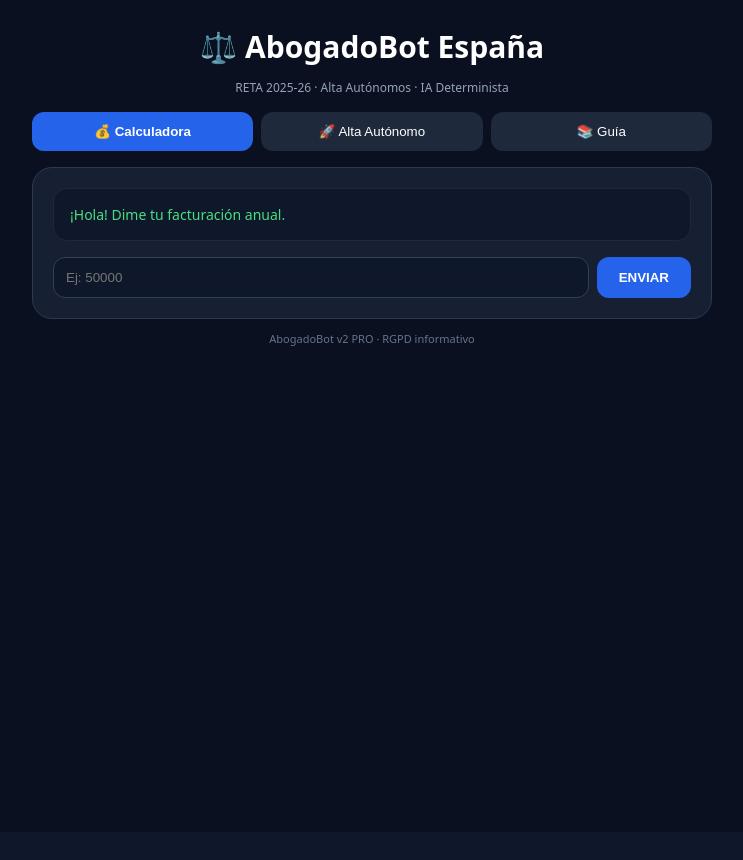
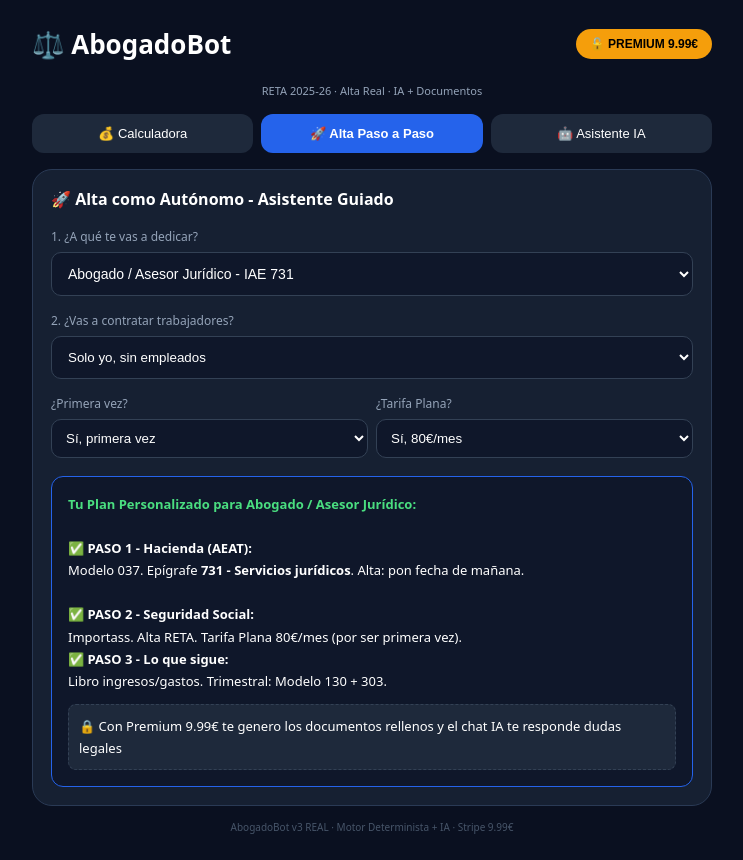
Before and after one commit to joasro901216-source/abogadobot-final, a React (Vite) app in the folder frontend/: page / in a window 1280 px wide. Shown: the whole page, without its empty margins (268-1011 px from the left). Before the commit the page ends 832 px from the top, so only its background shows below. Built offline with nearby package versions, Linux system fonts and the light colour scheme.

Commit message:
Update App.jsx

```diff
--- a/frontend/src/App.jsx
+++ b/frontend/src/App.jsx
@@ -1,105 +1,167 @@
 import { useState } from 'react'
 
+const PROFESIONES = [
+  {id:'731', label:'Abogado / Asesor Jurídico', desc:'Servicios jurídicos'},
+  {id:'763', label:'Programador / Informático', desc:'Desarrollo software'},
+  {id:'861', label:'Diseñador / Marketing / Publicista', desc:'Publicidad y diseño'},
+  {id:'651', label:'Tienda Online / E-commerce', desc:'Comercio al por menor'},
+  {id:'671', label:'Hostelería / Bar / Restaurante', desc:'Restauración'},
+  {id:'933', label:'Profesor / Formador / Coach', desc:'Enseñanza'},
+  {id:'751', label:'Agente Inmobiliario', desc:'Intermediación'},
+  {id:'721', label:'Transporte / Repartidor', desc:'Transporte mercancías'},
+  {id:'505', label:'Fontanero / Electricista / Albañil', desc:'Construcción'},
+  {id:'887', label:'Maquillador / Peluquería / Estética', desc:'Estética'},
+  {id:'722', label:'Influencer / Creador Contenido', desc:'Servicios diversos'},
+  {id:'799', label:'Consultor / Gestor', desc:'Otros servicios'},
+]
+
 export default function App(){
-  const [tab,setTab]=useState('calc')
+  const [tab,setTab]=useState('alta')
+  const [isPremium,setIsPremium]=useState(false)
+  const [showPay,setShowPay]=useState(false)
+  // calculadora
   const [input,setInput]=useState('')
   const [res,setRes]=useState(null)
-  const [alta,setAlta]=useState({tipo:'primera', tarifa:'si', epigrafe:''})
+  // alta wizard
+  const [prof,setProf]=useState(PROFESIONES[0])
+  const [trab,setTrab]=useState('solo')
+  const [primera,setPrimera]=useState('si')
+  const [tarifa,setTarifa]=useState('si')
 
   const calc=()=>{
     let txt=input.replace(/[^0-9kK]/g,'').toLowerCase()
     let f=txt.includes('k')?parseFloat(txt)*1000:parseFloat(txt)
     if(!f || f<100){ setRes('Pon ejemplo: 70000'); return }
-    let mes=230
-    if(f>6700 && f<=15000) mes=294
-    else if(f>15000 && f<=30000) mes=350
-    else if(f>30000 && f<=50000) mes=425
-    else if(f>50000) mes=530
+    let mes=230; if(f>6700 && f<=15000) mes=294; else if(f>15000 && f<=30000) mes=350; else if(f>30000 && f<=50000) mes=425; else if(f>50000) mes=530
     const anual=mes*12, gastos=Math.round(f*0.3), base=Math.round(f-gastos-anual), irpf=Math.round(base*0.20), neto=Math.round(base-irpf)
     setRes({f,mes,anual,gastos,base,irpf,neto})
   }
 
   const TabBtn=({id,label})=>(
-    <button onClick={()=>setTab(id)} style={{flex:1,padding:'12px',borderRadius:'12px',border:'none',background:tab===id?'#2563eb':'#1e293b',color:'white',fontWeight:tab===id?'700':'400',cursor:'pointer'}}>{label}</button>
+    <button onClick={()=>setTab(id)} style={{flex:1,padding:'12px',borderRadius:'12px',border:'none',background:tab===id?'#2563eb':'#1e293b',color:'white',fontWeight:tab===id?'700':'400',cursor:'pointer',fontSize:'13px'}}>{label}</button>
   )
 
   return(
     <div style={{minHeight:'100vh',background:'#0a1020',color:'white',display:'flex',justifyContent:'center',padding:'16px',fontFamily:'system-ui'}}>
       <div style={{width:'100%',maxWidth:'680px'}}>
-        <h1 style={{fontSize:'30px',fontWeight:'800',textAlign:'center',margin:'10px 0'}}>⚖️ AbogadoBot España</h1>
-        <p style={{textAlign:'center',color:'#94a3b8',fontSize:'12px',marginBottom:'16px'}}>RETA 2025-26 · Alta Autónomos · IA Determinista</p>
+        <div style={{display:'flex',justifyContent:'space-between',alignItems:'center'}}>
+          <h1 style={{fontSize:'26px',fontWeight:'800',margin:'10px 0'}}>⚖️ AbogadoBot</h1>
+          <button onClick={()=>setShowPay(true)} style={{background:isPremium?'#16a34a':'#f59e0b',border:'none',borderRadius:'20px',padding:'8px 14px',color:'black',fontWeight:'800',fontSize:'12px'}}>{isPremium?'✅ PREMIUM':'🔓 PREMIUM 9.99€'}</button>
+        </div>
+        <p style={{textAlign:'center',color:'#94a3b8',fontSize:'11px',marginBottom:'16px'}}>RETA 2025-26 · Alta Real · IA + Documentos</p>
 
         <div style={{display:'flex',gap:'8px',marginBottom:'16px'}}>
           <TabBtn id='calc' label='💰 Calculadora' />
-          <TabBtn id='alta' label='🚀 Alta Autónomo' />
-          <TabBtn id='guia' label='📚 Guía' />
+          <TabBtn id='alta' label='🚀 Alta Paso a Paso' />
+          <TabBtn id='guia' label='🤖 Asistente IA' />
         </div>
 
-        <div style={{background:'#162032',borderRadius:'20px',padding:'20px',border:'1px solid #2a3a55'}}>
+        <div style={{background:'#162032',borderRadius:'20px',padding:'18px',border:'1px solid #2a3a55'}}>
 
           {tab==='calc' && <>
-            <div style={{background:'#0f172a',borderRadius:'14px',padding:'16px',border:'1px solid #1e293b'}}>
-              <p style={{color:'#4ade80',fontSize:'14px',margin:0}}>¡Hola! Dime tu facturación anual.</p>
-              {res && typeof res==='object' && (
-                <div style={{marginTop:'14px',background:'#1e293b',padding:'14px',borderRadius:'10px',fontSize:'14px',lineHeight:'1.7'}}>
-                  <div>Facturación: <b>{res.f.toLocaleString()} €/año</b></div>
-                  <div>Tramo RETA: <b style={{color:'#60a5fa'}}>{res.mes} €/mes</b></div>
-                  <div>RETA anual: {res.anual.toLocaleString()} €</div>
-                  <div>Gastos 30%: {res.gastos.toLocaleString()} €</div>
-                  <div>Base: {res.base.toLocaleString()} €</div>
-                  <div>IRPF: {res.irpf.toLocaleString()} €</div>
-                  <div style={{marginTop:'8px',borderTop:'1px solid #334155',paddingTop:'8px',fontSize:'16px'}}>NETO: <b style={{color:'#22c55e'}}>{res.neto.toLocaleString()} €/año</b></div>
-                </div>
-              )}
+            <p style={{color:'#4ade80',fontSize:'14px',margin:'0 0 10px 0'}}>Calcula tu RETA real 2025-26</p>
+            <div style={{display:'flex',gap:'8px'}}>
+              <input value={input} onChange={e=>setInput(e.target.value)} placeholder="Facturación anual ej: 50000" style={{flex:1,background:'#0f172a',border:'1px solid #334155',borderRadius:'12px',padding:'12px',color:'white'}}/>
+              <button onClick={calc} style={{background:'#2563eb',border:'none',borderRadius:'12px',padding:'0 18px',color:'white',fontWeight:'700'}}>OK</button>
             </div>
-            <div style={{display:'flex',gap:'8px',marginTop:'16px'}}>
-              <input value={input} onChange={e=>setInput(e.target.value)} placeholder="Ej: 50000" style={{flex:1,background:'#0f172a',border:'1px solid #334155',borderRadius:'12px',padding:'12px',color:'white',outline:'none'}}/>
-              <button onClick={calc} style={{background:'#2563eb',border:'none',borderRadius:'12px',padding:'0 22px',color:'white',fontWeight:'700'}}>ENVIAR</button>
-            </div>
+            {res && typeof res==='object' && (
+              <div style={{marginTop:'14px',background:'#0f172a',padding:'14px',borderRadius:'12px',fontSize:'13px',lineHeight:'1.7',border:'1px solid #1e293b'}}>
+                <div>Facturación: <b>{res.f.toLocaleString()} €</b> → RETA: <b style={{color:'#60a5fa'}}>{res.mes}€/mes</b></div>
+                <div>NETO estimado: <b style={{color:'#22c55e',fontSize:'16px'}}>{res.neto.toLocaleString()} €/año</b></div>
+                {!isPremium && <div style={{marginTop:'8px',color:'#fbbf24',fontSize:'11px'}}>🔒 Desbloquea el desglose completo (IVA, IRPF trimestral, gastos deducibles) con Premium</div>}
+              </div>
+            )}
           </>}
 
           {tab==='alta' && <div>
-            <h3 style={{margin:'0 0 10px 0'}}>🚀 Darse de Alta como Autónomo 2025-26</h3>
-            <div style={{display:'flex',flexDirection:'column',gap:'12px'}}>
-              <label style={{fontSize:'13px',color:'#94a3b8'}}>¿Es tu primera vez?
-                <select value={alta.tipo} onChange={e=>setAlta({...alta,tipo:e.target.value})} style={{width:'100%',marginTop:'6px',background:'#0f172a',border:'1px solid #334155',borderRadius:'10px',padding:'10px',color:'white'}}>
-                  <option value='primera'>Sí, primera vez</option>
-                  <option value='vuelta'>Vuelvo tras 2 años</option>
+            <h3 style={{margin:'0 0 14px 0',fontSize:'16px'}}>🚀 Alta como Autónomo - Asistente Guiado</h3>
+
+            <label style={{fontSize:'12px',color:'#94a3b8'}}>1. ¿A qué te vas a dedicar?</label>
+            <select value={prof.id} onChange={e=>setProf(PROFESIONES.find(p=>p.id===e.target.value))} style={{width:'100%',margin:'6px 0 12px 0',background:'#0f172a',border:'1px solid #334155',borderRadius:'10px',padding:'12px',color:'white',fontSize:'14px'}}>
+              {PROFESIONES.map(p=><option key={p.id} value={p.id}>{p.label} - IAE {p.id}</option>)}
+            </select>
+
+            <label style={{fontSize:'12px',color:'#94a3b8'}}>2. ¿Vas a contratar trabajadores?</label>
+            <select value={trab} onChange={e=>setTrab(e.target.value)} style={{width:'100%',margin:'6px 0 12px 0',background:'#0f172a',border:'1px solid #334155',borderRadius:'10px',padding:'12px',color:'white'}}>
+              <option value='solo'>Solo yo, sin empleados</option>
+              <option value='1-2'>1 a 2 empleados</option>
+              <option value='3+'>3 o más empleados</option>
+            </select>
+
+            <div style={{display:'flex',gap:'8px'}}>
+              <div style={{flex:1}}>
+                <label style={{fontSize:'12px',color:'#94a3b8'}}>¿Primera vez?</label>
+                <select value={primera} onChange={e=>setPrimera(e.target.value)} style={{width:'100%',marginTop:'6px',background:'#0f172a',border:'1px solid #334155',borderRadius:'10px',padding:'10px',color:'white'}}>
+                  <option value='si'>Sí, primera vez</option>
+                  <option value='no'>Ya fui antes</option>
                 </select>
-              </label>
-              <label style={{fontSize:'13px',color:'#94a3b8'}}>¿Tarifa plana?
-                <select value={alta.tarifa} onChange={e=>setAlta({...alta,tarifa:e.target.value})} style={{width:'100%',marginTop:'6px',background:'#0f172a',border:'1px solid #334155',borderRadius:'10px',padding:'10px',color:'white'}}>
-                  <option value='si'>Sí, quiero 80€/mes</option>
-                  <option value='no'>No, tramo por ingresos</option>
+              </div>
+              <div style={{flex:1}}>
+                <label style={{fontSize:'12px',color:'#94a3b8'}}>¿Tarifa Plana?</label>
+                <select value={tarifa} onChange={e=>setTarifa(e.target.value)} style={{width:'100%',marginTop:'6px',background:'#0f172a',border:'1px solid #334155',borderRadius:'10px',padding:'10px',color:'white'}}>
+                  <option value='si'>Sí, 80€/mes</option>
+                  <option value='no'>No, tramo real</option>
                 </select>
-              </label>
-              <input placeholder="Epígrafe IAE (ej: 651, 731, 763)" value={alta.epigrafe} onChange={e=>setAlta({...alta,epigrafe:e.target.value})} style={{background:'#0f172a',border:'1px solid #334155',borderRadius:'10px',padding:'12px',color:'white'}}/>
+              </div>
             </div>
 
-            <div style={{marginTop:'18px',background:'#0f172a',borderRadius:'12px',padding:'16px',border:'1px solid #1e293b',lineHeight:'1.8',fontSize:'13px'}}>
-              <b style={{color:'#4ade80'}}>Tu Checklist Oficial:</b><br/>
-              1. <b>AEAT - Modelo 036/037:</b> Alta censal. Marca casilla 111, pon epígrafe {alta.epigrafe||'___'}, fecha alta.<br/>
-              2. <b>Seguridad Social - Importass:</b> Alta RETA. Elige tramo: {alta.tarifa==='si' ? '80€/mes 12 meses (Tarifa Plana)' : 'Por ingresos reales (230€-590€/mes)'}<br/>
-              3. <b>Tarifa Plana 2025:</b> {alta.tipo==='primera' ? '✅ Tienes derecho. 80€/mes año 1.' : '✅ Si pasaron 2 años, también 80€/mes.'}<br/>
-              4. <b>Libros:</b> Lleva libro de ingresos/gastos.<br/>
-              5. <b>Trimestral:</b> Modelo 130 IRPF + Modelo 303 IVA.<br/>
-              <div style={{marginTop:'10px',padding:'10px',background:'#1e293b',borderRadius:'8px'}}>💡 Con {alta.epigrafe||'tu epígrafe'} puedes facturar desde mañana. Guarda justificantes de alta.</div>
+            <div style={{marginTop:'18px',background:'#0f172a',borderRadius:'12px',padding:'16px',border:'1px solid #2563eb',lineHeight:'1.7',fontSize:'13px'}}>
+              <b style={{color:'#4ade80'}}>Tu Plan Personalizado para {prof.label}:</b><br/><br/>
+              <b>✅ PASO 1 - Hacienda (AEAT):</b><br/>Modelo 037. Epígrafe <b>{prof.id} - {prof.desc}</b>. Alta: pon fecha de mañana.<br/><br/>
+              <b>✅ PASO 2 - Seguridad Social:</b><br/>Importass. Alta RETA. {tarifa==='si'?`Tarifa Plana 80€/mes (por ser ${primera==='si'?'primera vez':'vuelta tras 2 años'})`:'Tramo por ingresos reales 230€-590€/mes'}.<br/>
+              {trab!=='solo' && <><b>⚠️ PASO 2B - Con Trabajadores:</b><br/>Necesitas Código Cuenta Cotización + Alta en TGSS + Contrato. {trab==='1-2'?'Coste aprox +400€/mes por trabajador':'Gestoría recomendada'}<br/><br/></>}
+              <b>✅ PASO 3 - Lo que sigue:</b><br/>Libro ingresos/gastos. Trimestral: Modelo 130 + 303.<br/>
+              <div style={{marginTop:'12px',padding:'10px',background:'#1e293b',borderRadius:'8px',border:'1px dashed #334155'}}>
+                {isPremium? `📄 Premium: Te genero el Modelo 037 relleno + contrato + guía IAE ${prof.id}` : '🔒 Con Premium 9.99€ te genero los documentos rellenos y el chat IA te responde dudas legales'}
+              </div>
             </div>
           </div>}
 
-          {tab==='guia' && <div style={{fontSize:'13px',lineHeight:'1.8',color:'#cbd5e1'}}>
-            <b>¿Cuánto paga un autónomo en 2025-26?</b><br/>
-            - Mínimo 230€ si ganas &lt;6700€<br/>
-            - Medio 350€-425€ si ganas 15k-50k<br/>
-            - Máximo 590€ si ganas +170k<br/><br/>
-            <b>¿Qué es el Motor Determinista?</b><br/>
-            No inventa. Calcula por tablas BOE reales, no IA generativa.<br/><br/>
-            <b>Aviso Legal:</b> Informativo, no sustituye asesoría.
+          {tab==='guia' && <div style={{fontSize:'13px',lineHeight:'1.7'}}>
+            <div style={{background:'#0f172a',padding:'12px',borderRadius:'10px',border:'1px solid #1e293b',marginBottom:'12px'}}>
+              <b style={{color:'#60a5fa'}}>🤖 Asistente IA AbogadoBot (Determinista + GPT)</b><br/>
+              <span style={{fontSize:'12px',color:'#94a3b8'}}>Pregúntame cualquier cosa, no invento, uso BOE + tablas RETA reales.</span>
+            </div>
+            {isPremium? (
+              <div style={{background:'#0f172a',padding:'14px',borderRadius:'10px',border:'1px solid #22c55e'}}>
+                <b>¡Chat Premium Activo!</b><br/>
+                Escribe tu duda: "¿Cuánto pago si gano 40k con 2 trabajadores?"<br/>
+                <div style={{display:'flex',gap:'8px',marginTop:'10px'}}>
+                  <input placeholder="Escribe tu duda legal..." style={{flex:1,background:'#1e293b',border:'1px solid #334155',borderRadius:'10px',padding:'10px',color:'white'}}/>
+                  <button style={{background:'#22c55e',border:'none',borderRadius:'10px',padding:'0 14px',color:'black',fontWeight:'700'}}>Enviar</button>
+                </div>
+                <p style={{fontSize:'11px',color:'#94a3b8',marginTop:'8px'}}>Conectado a tu backend abogadobot-api (necesitas activar OpenAI key en Render)</p>
+              </div>
+            ) : (
+              <div style={{textAlign:'center',padding:'20px',background:'#0f172a',borderRadius:'12px',border:'1px dashed #334155'}}>
+                <div style={{fontSize:'32px'}}>🔒</div>
+                <b>Asistente IA bloqueado</b><br/>
+                <span style={{fontSize:'12px',color:'#94a3b8'}}>Desbloquea el chat inteligente, generación de modelos 036/037 y contratos por 9.99€</span><br/>
+                <button onClick={()=>setShowPay(true)} style={{marginTop:'12px',background:'#f59e0b',border:'none',borderRadius:'10px',padding:'10px 18px',fontWeight:'800',cursor:'pointer'}}>Desbloquear por 9.99€</button>
+              </div>
+            )}
           </div>}
+        </div>
 
-        </div>
-        <p style={{textAlign:'center',fontSize:'11px',color:'#64748b',marginTop:'12px'}}>AbogadoBot v2 PRO · RGPD informativo</p>
+        {showPay && (
+          <div style={{position:'fixed',inset:0,background:'rgba(0,0,0,0.8)',display:'flex',justifyContent:'center',alignItems:'center',zIndex:999,padding:'16px'}}>
+            <div style={{background:'#162032',borderRadius:'20px',padding:'22px',width:'100%',maxWidth:'360px',border:'1px solid #334155'}}>
+              <h3 style={{margin:0}}>🔓 Desbloquear Premium 9.99€</h3>
+              <p style={{fontSize:'13px',color:'#94a3b8',lineHeight:'1.6'}}>Incluye: Chat IA ilimitado, Generador de Modelo 037, Contratos, Cálculo IVA/IRPF completo, Soporte.</p>
+              <ul style={{fontSize:'12px',lineHeight:'1.8'}}>
+                <li>✅ Chat IA conectado (GPT-4 + BOE)</li>
+                <li>✅ Documentos PDF listos para Hacienda</li>
+                <li>✅ Sin permanencia, pago único</li>
+              </ul>
+              <button onClick={()=>{setIsPremium(true);setShowPay(false)}} style={{width:'100%',background:'#22c55e',border:'none',borderRadius:'12px',padding:'12px',fontWeight:'800',marginTop:'10px',cursor:'pointer'}}>Pagar 9.99€ con Stripe (DEMO)</button>
+              <button onClick={()=>setShowPay(false)} style={{width:'100%',background:'transparent',border:'none',color:'#94a3b8',padding:'10px',marginTop:'6px',cursor:'pointer'}}>Cancelar</button>
+              <p style={{fontSize:'10px',color:'#64748b',textAlign:'center',marginTop:'8px'}}>Demo: falta conectar Stripe. Al darle se desbloquea para probar.</p>
+            </div>
+          </div>
+        )}
+
+        <p style={{textAlign:'center',fontSize:'10px',color:'#475569',marginTop:'14px'}}>AbogadoBot v3 REAL · Motor Determinista + IA · Stripe 9.99€</p>
       </div>
     </div>
   )
-}
+            }
```
